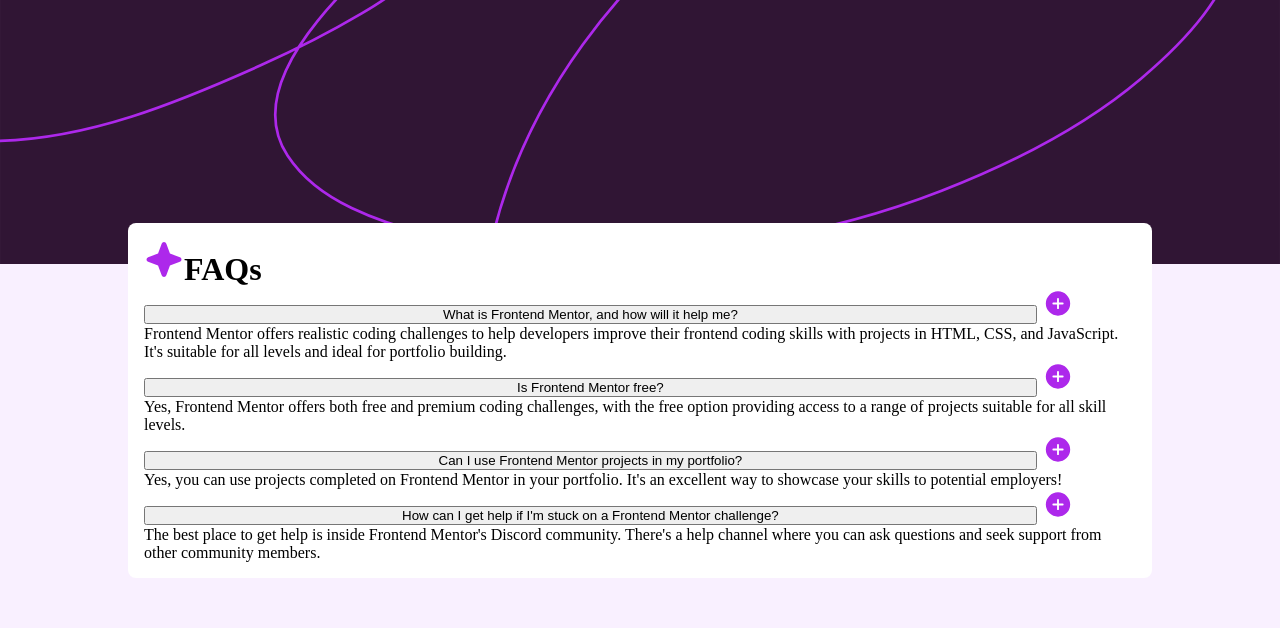
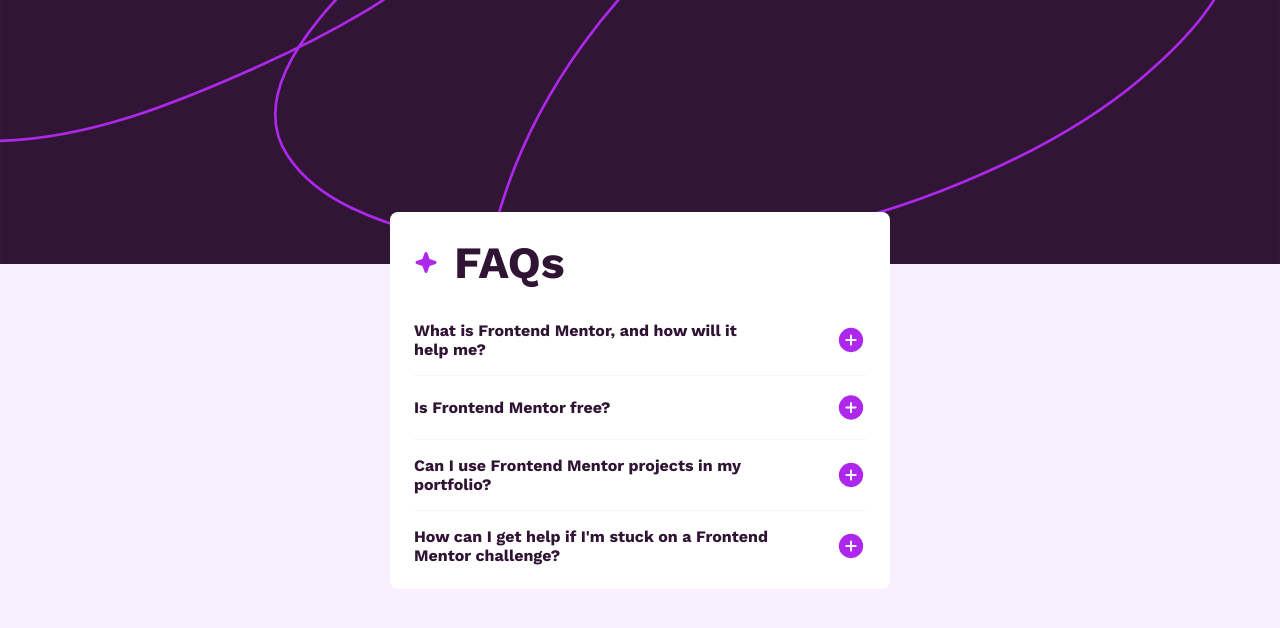
Before and after one commit to data-dev05/faq-accordion, a plain HTML site: page index.html in a window 1280 px wide. Drawn offline with Linux system fonts and the light colour scheme.

Commit message:
some changes

```diff
--- a/index.html
+++ b/index.html
@@ -79,5 +79,7 @@
       </div>
     </section>
   </main>
+
+  <script src="./index.js"></script>
 </body>
 </html>
--- /dev/null
+++ b/index.js
@@ -0,0 +1,13 @@
+const sections = document.getElementsByTagName("section");
+
+[...sections].forEach((element) => {
+    const question = element.querySelector("h2");
+    const answer = element.querySelector("div");
+    const icon = element.querySelector("img");
+    question.addEventListener("click", () => {
+        answer.classList.toggle("active");
+        answer.classList.contains("active")
+        ? icon.src = "./assets/images/icon-minus.svg"
+        : icon.src = "./assets/images/icon-plus.svg";
+    });
+});
--- a/sass/_variables.scss
+++ b/sass/_variables.scss
@@ -4,3 +4,8 @@ $color-grayish-purple: hsl(292, 16%, 49%);
 $color-dark-purple: hsl(292, 42%, 14%);
 
 $font-body-size: 16px;
+
+@font-face {
+    font-family: "WorkSans";
+    src: url("../assets/fonts/WorkSans-VariableFont_wght.ttf");
+}
--- a/sass/styles.scss
+++ b/sass/styles.scss
@@ -11,6 +11,8 @@ body {
     min-height: 100vh;
     display: grid;
     place-items: center;
+    font-family: WorkSans, sans-serif;
+    font-size: $font-body-size;
 }
 
 #bg-img {
@@ -24,16 +26,70 @@ body {
 }
 
 main {
-    width: 80%;
+    width: 90%;
+    max-width: 500px;
     background-color: $color-white;
-    padding: 1rem;
+    padding: 1.5rem;
     border-radius: 0.5rem;
+}
+
+h1 {
+    display: flex;
+    gap: 1rem;
+    font-size: calc(2rem + 1vw);
+
+    img {
+        width: 1.5rem;
+    }
 }
 
 h2 {
     width: 100%;
+    display: flex;
+    justify-content:space-between;
+
+    &:hover {
+        cursor: pointer;
+    }
 }
 
 button {
-    width: 90%;
+    width: 80%;
+    background: none;
+    border: none;
+    text-align: start;
+    font-family: inherit;
+    font-weight: 700;
+    font-size: 1rem;
+
+    &:hover {
+        cursor: pointer;
+        color: $color-grayish-purple;
+    }
 }
+
+h1,
+button {
+    color: $color-dark-purple;
+}
+
+section {
+    margin-top: 1rem;
+    padding-top: 1rem;
+    border-top: 1px solid $color-light-pink;
+
+    &:first-of-type {
+        border-top: none;
+    }
+}
+
+div {
+    padding: 1rem 0;
+    color: $color-grayish-purple;
+    font-weight: 600;
+    display: none;
+}
+
+.active {
+    display: block;
+}
```
Also changed, not shown: css/styles.css, 1 other file.
